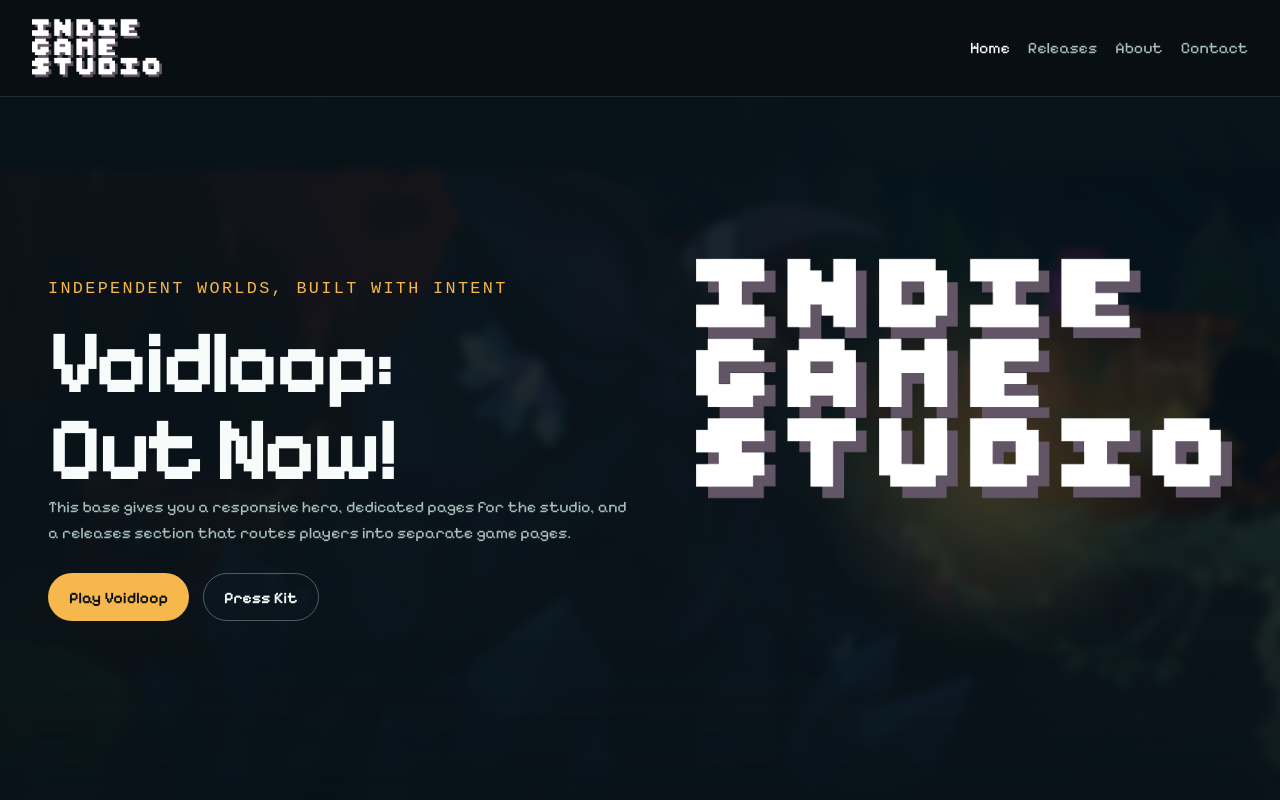
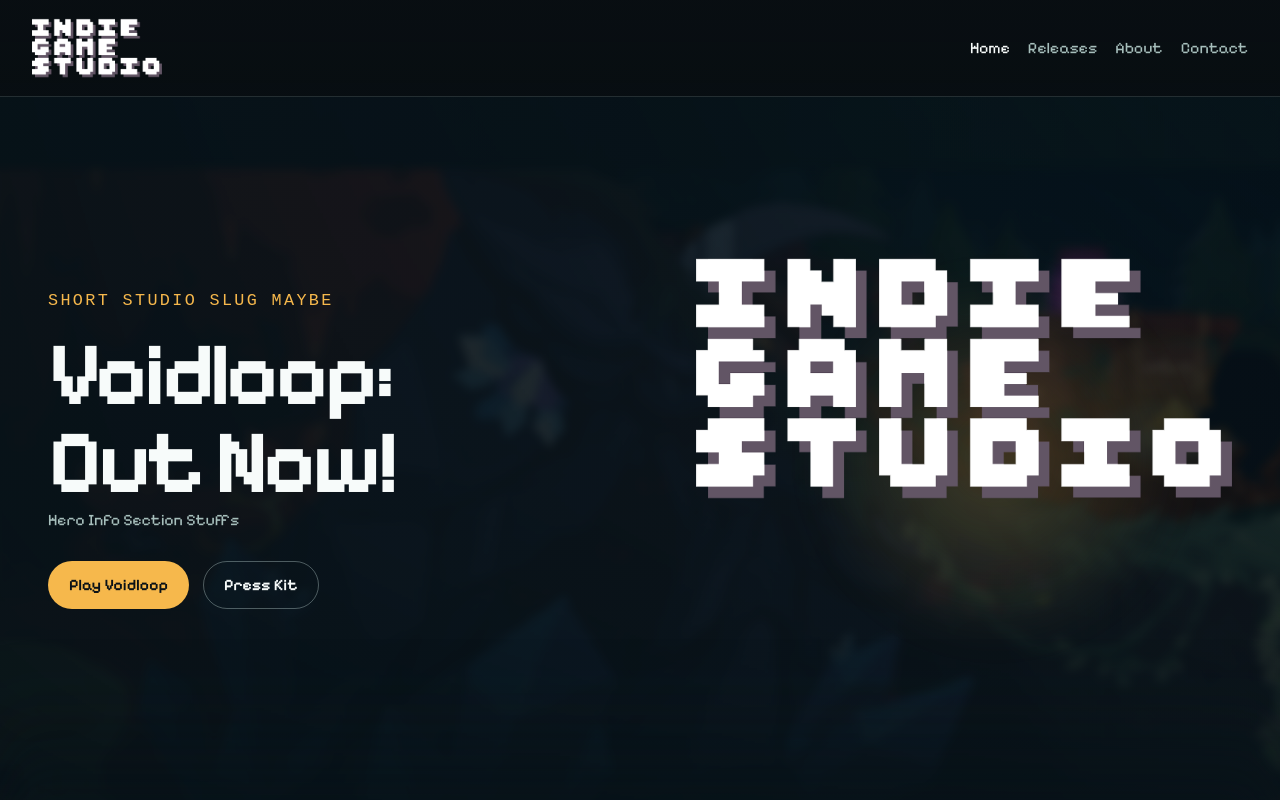
Before and after one commit to Aandeel-Code/indiegamestudio, a React (Vite) app: page / in a window 1280 px wide. Shown: the top 800 px of the page. Built offline with nearby package versions, Linux system fonts and the light colour scheme; a web font is replaced by a local one.

Commit message:
Update HomePage.jsx

```diff
--- a/src/pages/HomePage.jsx
+++ b/src/pages/HomePage.jsx
@@ -59,11 +59,10 @@ export default function HomePage() {
         </div>
 
         <div className="hero-copy">
-          <p className="eyebrow">Independent worlds, built with intent</p>
+          <p className="eyebrow">Short Studio Slug Maybe</p>
           <h1>Voidloop:<br/>Out Now!</h1>
           <p className="hero-text">
-            This base gives you a responsive hero, dedicated pages for the studio,
-            and a releases section that routes players into separate game pages.
+            Hero Info Section Stuffs
           </p>
 
           <div className="hero-actions">
```
